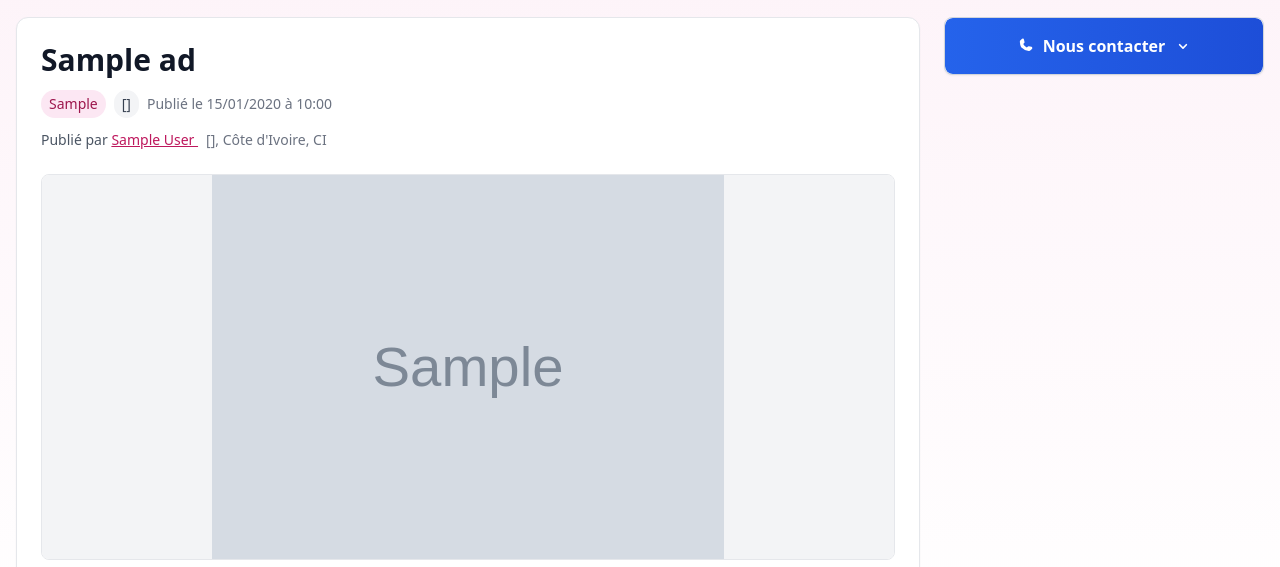
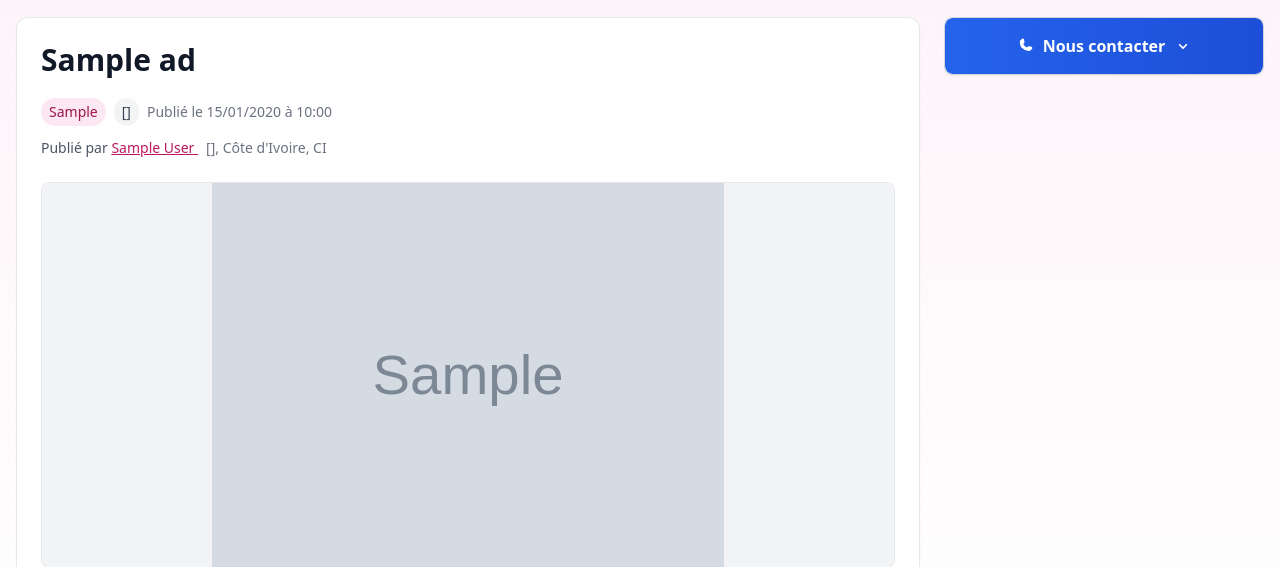
Before and after one commit to Chaka06/habiko-django, a Django app: template templates/ads/detail.html in a window 1280 px wide. Shown: the part 131-698 px from the top of the page. Run offline with Django 3.2, Linux system fonts and the light colour scheme; the template is opened without the code that fills it: most values are stand-ins (such as "Sample title", 1, 10 or a date in 2020); grey boxes marked "Sample" are stand-in pictures; some libraries are stand-ins or nearby versions.

Commit message:
fix: badges liste en style inline (bypass purge Tailwind) + badges détail sous le titre

```diff
--- a/templates/ads/detail.html
+++ b/templates/ads/detail.html
@@ -107,9 +107,9 @@
   <div class="flex-1">
 <article class="bg-white border rounded-xl p-4 md:p-6 shadow-sm">
   <header class="mb-4 md:mb-6">
-    <div class="flex items-start gap-3 mb-3">
-      <h1 class="text-2xl md:text-3xl font-bold text-gray-900 flex-1">{{ ad.title }}</h1>
-      <div class="flex gap-2 flex-wrap flex-shrink-0">
+    <div class="mb-3">
+      <h1 class="text-2xl md:text-3xl font-bold text-gray-900 mb-2">{{ ad.title }}</h1>
+      <div class="flex gap-2 flex-wrap">
         {% if ad.is_boosted and ad.boost_interval_hours == 3 %}
           <span class="inline-flex items-center gap-1 text-sm font-bold px-3 py-1 rounded-full shadow-sm" style="background:linear-gradient(135deg,#fde68a,#f59e0b);color:#92400e;border:1px solid #f59e0b;">
             <svg class="w-4 h-4" fill="currentColor" viewBox="0 0 20 20"><path d="M2 10.5a1.5 1.5 0 113 0v6a1.5 1.5 0 01-3 0v-6zM6 10.333v5.43a2 2 0 001.106 1.79l.05.025A4 4 0 008.943 18h5.416a2 2 0 001.962-1.608l1.2-6A2 2 0 0015.56 8H12V4a2 2 0 00-2-2 1 1 0 00-1 1v.667a4 4 0 01-.8 2.4L6.8 7.933a4 4 0 00-.8 2.4z"/></svg>
--- a/templates/ads/list.html
+++ b/templates/ads/list.html
@@ -170,7 +170,7 @@
     <a href="/ads/{{ ad.slug }}" class="group block bg-white rounded-xl border border-pink-500 overflow-hidden shadow-sm hover:shadow-md transition h-40">
       <div class="flex h-full">
         <!-- Photo + badges en overlay -->
-        <div class="w-40 flex-shrink-0 bg-slate-100 relative">
+        <div class="w-40 flex-shrink-0 bg-slate-100" style="position:relative;">
           {% if ad.media.count %}
             {% with media=ad.media.first %}
               {% if media.image %}
@@ -216,7 +216,7 @@
             >
           {% endif %}
           <!-- Badges en overlay sur la photo, empilés en haut à gauche -->
-          <div class="absolute top-1.5 left-1.5 flex flex-col gap-1">
+          <div style="position:absolute;top:6px;left:6px;display:flex;flex-direction:column;gap:4px;z-index:10;">
             {% if ad.is_boosted and ad.boost_interval_hours == 3 %}
               <span class="inline-flex items-center gap-0.5 text-xs font-bold px-1.5 py-0.5 rounded-full shadow" style="background:linear-gradient(135deg,#fde68a,#f59e0b);color:#7c2d12;border:1px solid #f59e0b;">
                 <svg class="w-2.5 h-2.5 flex-shrink-0" fill="currentColor" viewBox="0 0 20 20"><path d="M2 10.5a1.5 1.5 0 113 0v6a1.5 1.5 0 01-3 0v-6zM6 10.333v5.43a2 2 0 001.106 1.79l.05.025A4 4 0 008.943 18h5.416a2 2 0 001.962-1.608l1.2-6A2 2 0 0015.56 8H12V4a2 2 0 00-2-2 1 1 0 00-1 1v.667a4 4 0 01-.8 2.4L6.8 7.933a4 4 0 00-.8 2.4z"/></svg>
```
